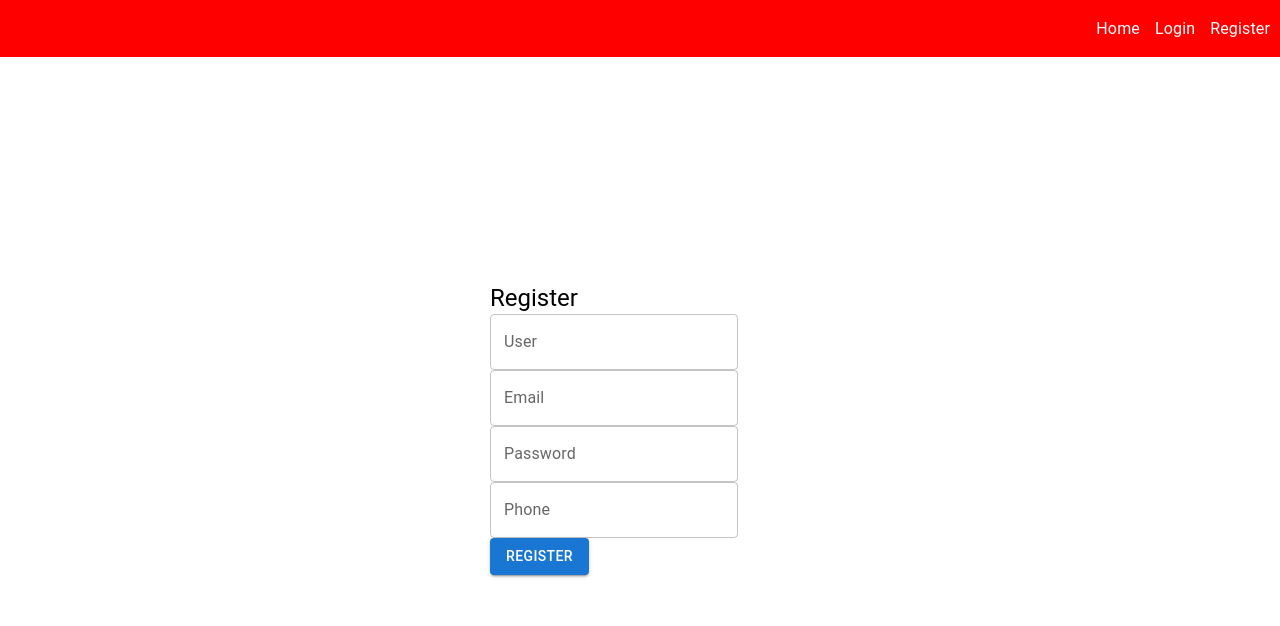
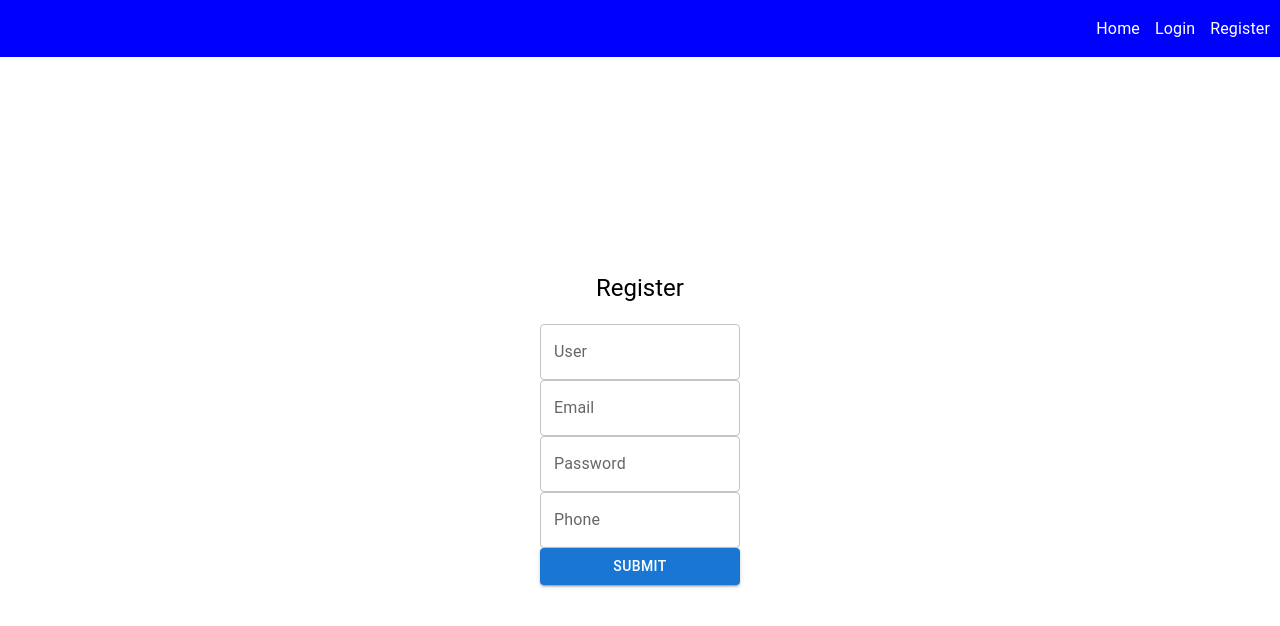
Before and after one commit to myrg15/tattoo-studio-frontend, a React (Vite) app: page /register in a window 1280 px wide. Shown: the top 626 px of the page. Built offline with nearby package versions, Linux system fonts and the light colour scheme.

Commit message:
feat: modified view register

```diff
--- a/src/common/Header/Header.jsx
+++ b/src/common/Header/Header.jsx
@@ -26,7 +26,7 @@ const Header = () => {
       alignItems="center"
       gap="15px"
       p="10px"
-      sx={{ height: "60px", bgcolor: "red" }}
+      sx={{ height: "60px", bgcolor: "blue" }}
     >
       {navItems.map((item) => {
         return (
--- a/src/pages/Body/Body.jsx
+++ b/src/pages/Body/Body.jsx
@@ -1,6 +1,5 @@
 
 import { Routes, Route } from 'react-router-dom';
-
 import  Login  from '../Login/Login';
 import  Register  from '../Register/Register';
 import  Profile from '../Profile/Profile';
--- a/src/pages/Home/Home.jsx
+++ b/src/pages/Home/Home.jsx
@@ -2,7 +2,7 @@
 const Home = () => {
   return (
     <div>
-      Hola Mundo
+
     </div>
   )
 }
--- a/src/pages/Login/Login.jsx
+++ b/src/pages/Login/Login.jsx
@@ -1,4 +1,3 @@
-
 const Login = () => {
   return (
     <div>
--- a/src/pages/Register/Register.jsx
+++ b/src/pages/Register/Register.jsx
@@ -32,8 +32,8 @@ const Register = () => {
         return;
       }
     }
-    console.log("hola");
-  };
+    //console.log("hola");
+    };
 
   return (
     <Box
@@ -42,8 +42,8 @@ const Register = () => {
       justifyContent="center"
       alignItems="center"
     >
-      <Box component="form" onSubmit={onSubmit} width="300px">
-        <Typography variant="h5">Register</Typography>
+      <Box component="form" onSubmit={onSubmit} width="200px">
+        <Typography variant="h5" textAlign= "center" marginBottom="20px">Register</Typography>
         <InputController
           label="User"
           name="userName"
@@ -68,8 +68,8 @@ const Register = () => {
           error={userError.phone ? userError.phone : ""}
           functionBlur={errorCheck}
         />
-        <Button type="submit" variant="contained">
-          Register
+        <Button type="submit" variant="contained" fullWidth>
+          Submit
         </Button>
       </Box>
     </Box>
--- a/src/services/userful.js
+++ b/src/services/userful.js
@@ -11,7 +11,7 @@ export const validator = (type, value) => {
 
         case 'userName':
             if(value.length < 2){
-                return "Escribe un nombre correcto"
+                return "type a correct name"
             } else {
                 return ""
             }
```
